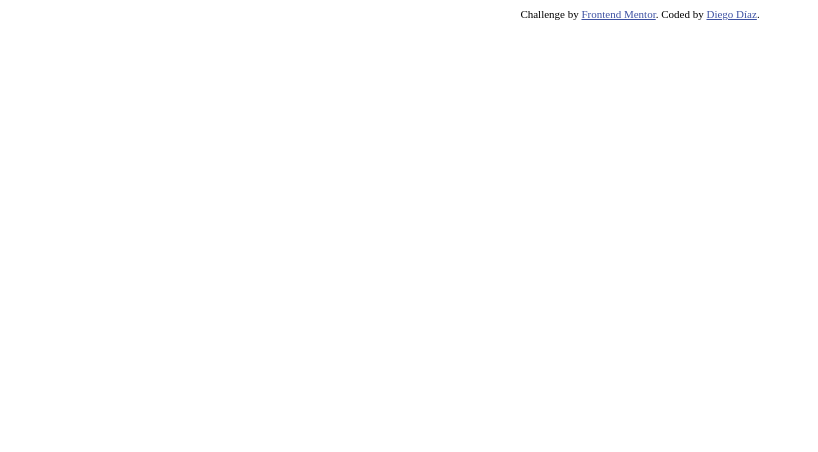
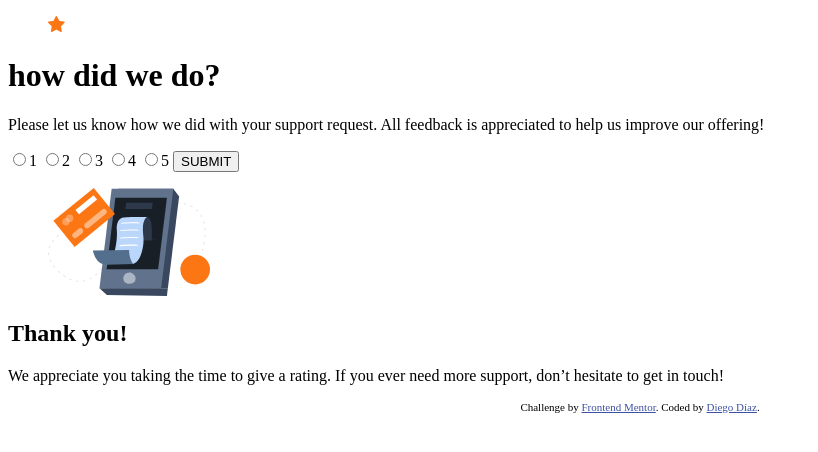
Before and after one commit to dialejo24/Interactive-ranting-component, a plain HTML site: page index.html in a window 1280 px wide. Shown: the whole page, without its empty margins (0-818 px from the left). Drawn offline with Linux system fonts and the light colour scheme.

Commit message:
skeleton HTML completed

```diff
--- a/CSS/style.css
+++ b/CSS/style.css
@@ -1,3 +1,6 @@
+@import url('https://fonts.googleapis.com/css2?family=Overpass:wght@400;700&display=swap');
+
+
 .attribution {
     font-size: 11px; text-align: center;
 }
--- a/index.html
+++ b/index.html
@@ -12,31 +12,52 @@
   <!-- Feel free to remove these styles or customise in your own stylesheet 👍 -->
 </head>
 <body>
-
-  <!-- Rating state start -->
-
-  <!--How did we do?
-
-  Please let us know how we did with your support request. All feedback is appreciated
-  to help us improve our offering!
-
-  1 2 3 4 5
-
-  Submit
-
-   Rating state end
-
-  Thank you state start
-
-  You selected  Add rating here out of 5
-
-  Thank you!
-
-  We appreciate you taking the time to give a rating. If you ever need more support,
-  don’t hesitate to get in touch!
-
-  Thank you state end -->
-
+  <div class="container">
+    <div class="card">
+      <figure>
+        <img src="images/icon-star.svg" alt="company logo">
+      </figure>
+      <header>
+        <h1>how did we do?</h1>
+      </header>
+      <main>
+        <p>
+          Please let us know how we did with your support request. All feedback is appreciated
+          to help us improve our offering!
+        </p>
+        <form action="#">
+          <label for="uno">
+            <input type="radio" id="uno" name="stars" value="1">1
+          </label>
+          <label for="dos">
+              <input type="radio" id="dos" name="stars" value="2">2
+          </label>
+          <label for="tres">
+              <input type="radio" id="tres" name="stars" value="3">3
+          </label>
+          <label for="cuatro">
+              <input type="radio" id="cuatro" name="stars" value="4">4
+          </label>
+          <label for="cinco">
+              <input type="radio" id="cinco" name="stars" value="5">5
+          </label>
+          <button type="submit">SUBMIT</button>
+        </form>
+      </main>
+    </div>
+    <!--this section will hold the result that will appear once the user submits the form-->
+    <div class="user__answer">
+      <figure>
+        <img src="images/illustration-thank-you.svg" alt="illustration-thank-you">
+      </figure>
+      <p class="user-rank"></p>
+      <h2>Thank you!</h2>
+      <p>
+        We appreciate you taking the time to give a rating. If you ever need more support,
+        don’t hesitate to get in touch!
+      </p>
+    </div>
+  </div>
 
   <div class="attribution">
     Challenge by <a href="https://www.frontendmentor.io?ref=challenge" target="_blank">Frontend Mentor</a>.
```
